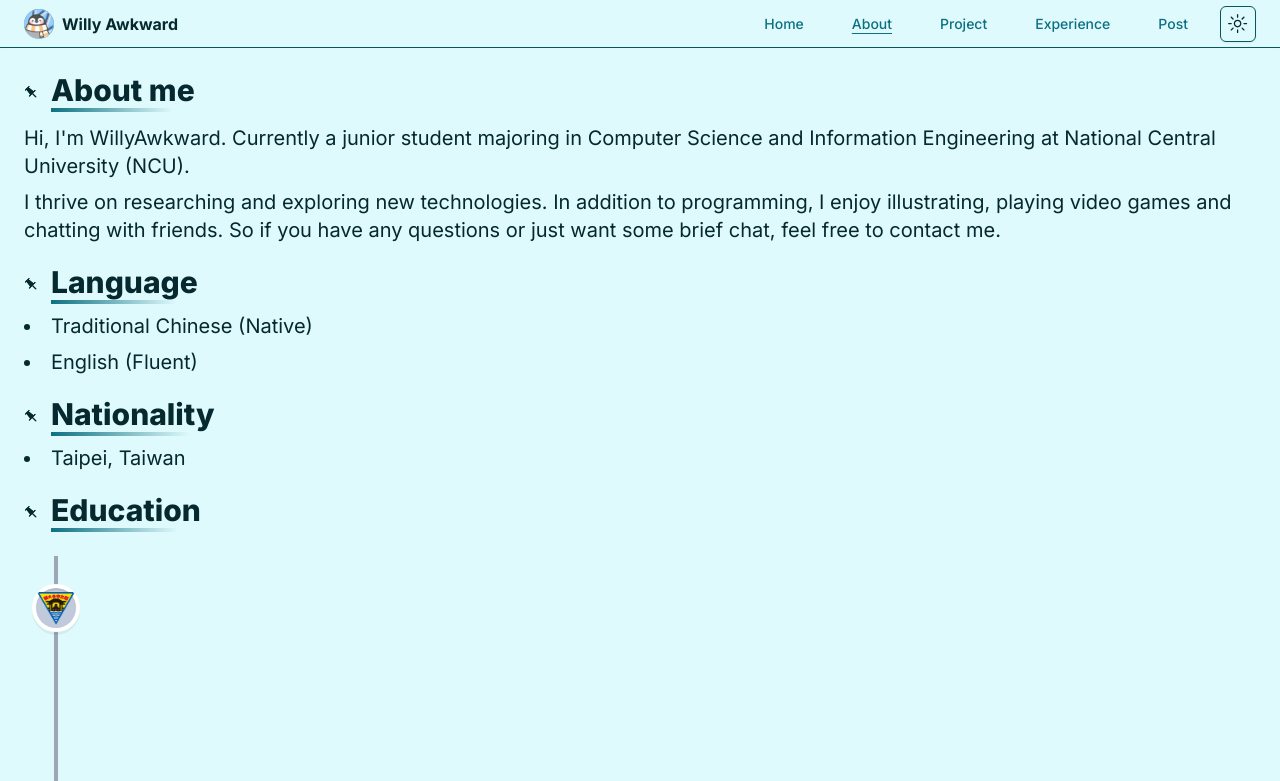
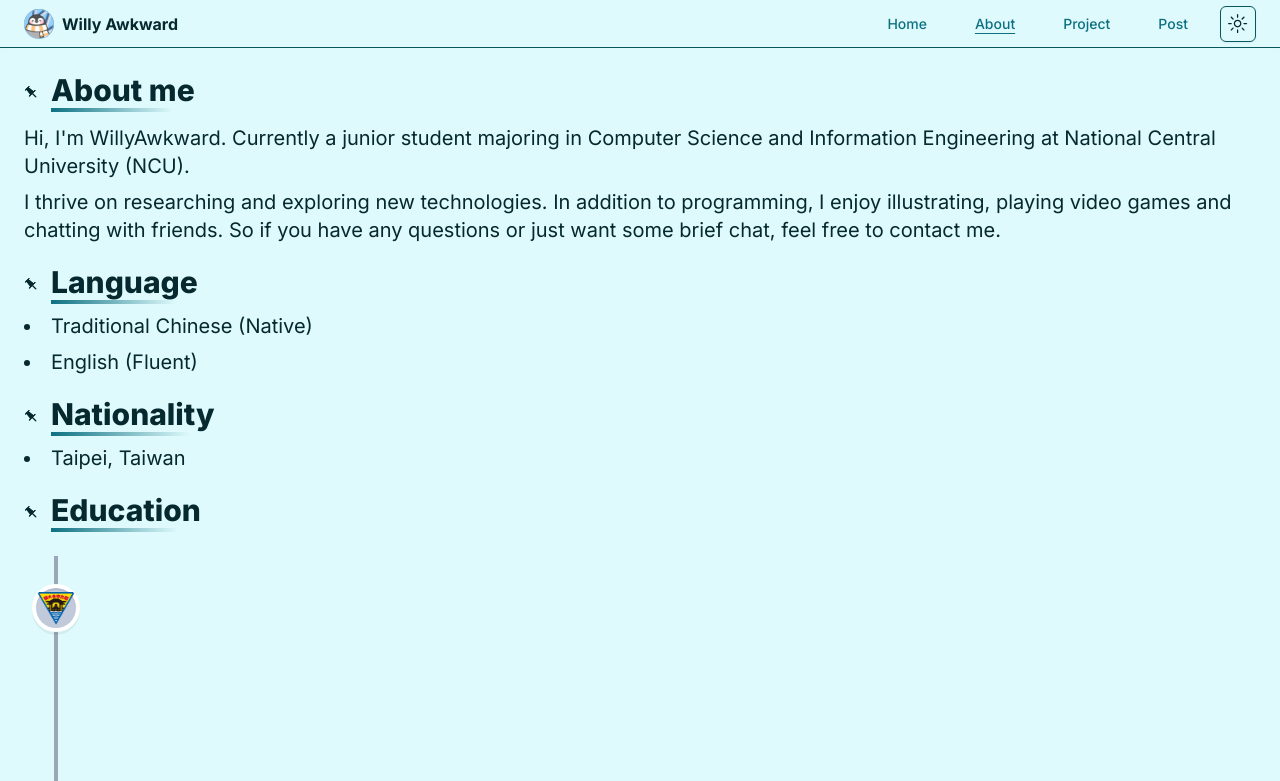
Before and after one commit to awkward-willy/awkward-willy.github.io, a Next.js app: page /about in a window 1280 px wide. Shown: the top 781 px of the page. Built offline with nearby package versions, Linux system fonts and the light colour scheme.

Commit message:
[Feat] Remove experience page and related links from Navbar.

```diff
--- a/app/_components/Navbar.tsx
+++ b/app/_components/Navbar.tsx
@@ -81,19 +81,6 @@ export const Navbar = () => {
           className="hidden md:block"
         >
           <Link
-            href="/experience"
-            className={isActive("/experience") ? "text-bold underline" : ""}
-          >
-            Experience
-          </Link>
-        </Button>
-        <Button
-          asChild
-          size="default"
-          variant="link"
-          className="hidden md:block"
-        >
-          <Link
             href="/post"
             className={isActive("/post") ? "text-bold underline" : ""}
           >
@@ -134,16 +121,7 @@ export const Navbar = () => {
                   Project
                 </Link>
               </DropdownMenuItem>
-              <DropdownMenuItem asChild className="justify-center">
-                <Link
-                  href="/experience"
-                  className={
-                    isActive("/experience") ? "text-bold underline" : ""
-                  }
-                >
-                  Experience
-                </Link>
-              </DropdownMenuItem>
+
               <DropdownMenuItem asChild className="justify-center">
                 <Link
                   href="/post"
--- a/app/experience/page.tsx
+++ /dev/null
@@ -1,11 +0,0 @@
-import { Metadata } from "next";
-
-export const metadata: Metadata = {
-  title: "Experience",
-};
-
-const ExperiencePage = () => {
-  return <div>ExperiencePage</div>;
-};
-
-export default ExperiencePage;
```
